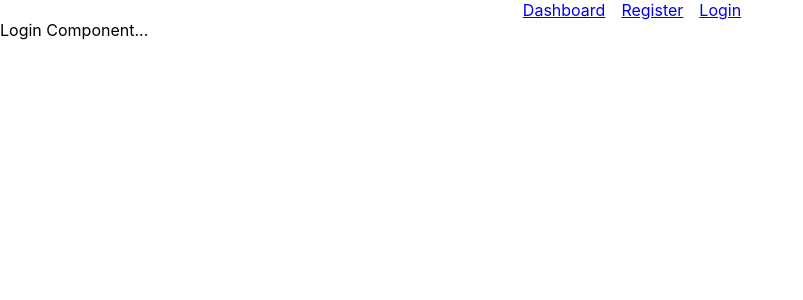
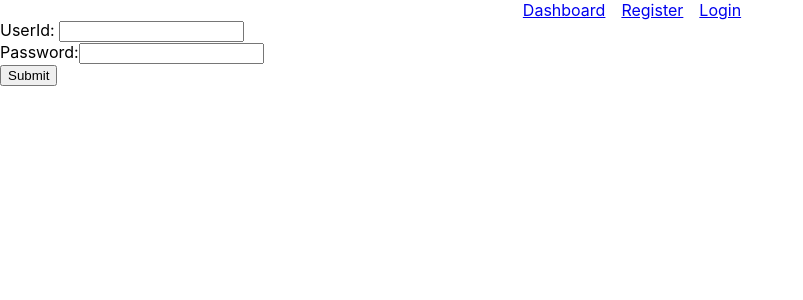
Before and after one commit to NageshGandikota549/kloudHuntBatch2, a React (Create React App) app in the folder product-management/: page /login in a window 1280 px wide. Shown: the top 300 px of the page, without its empty margins (0-803 px from the left). Built offline with nearby package versions, Linux system fonts and the light colour scheme.

Commit message:
added login form with usestate

```diff
--- a/product-management/src/components/login/Login.js
+++ b/product-management/src/components/login/Login.js
@@ -1,7 +1,33 @@
+import React, { useState } from "react";
+
 export const Login = () => {
-  return <div>Login Component...</div>;
+  const [userId, setUserId] = useState("");
+  const [password, setPassword] = useState("");
+
+  const handleUserIdChange = (event) => {
+    const value = event.target.value;
+    setUserId(value);
+  };
+  const handlePasswordChange = (event) => {
+    const value = event.target.value;
+    setPassword(value);
+  };
+
+  const handleSubmit = () => {
+    console.log(userId, password);
+  };
+
+  return (
+    <div>
+      <div>
+        <label for="user-id">UserId: </label>
+        <input type="text" onChange={handleUserIdChange} id="user-id" />
+      </div>
+      <div>
+        <label for="password">Password:</label>
+        <input type="password" onChange={handlePasswordChange} id="password" />
+      </div>
+      <button onClick={handleSubmit}>Submit</button>
+    </div>
+  );
 };
-//Sakshi
-//create a login form with user name and password, and remember me chekbox.
-// and add cancel and submit button
-//it should also have register list below the form
```
